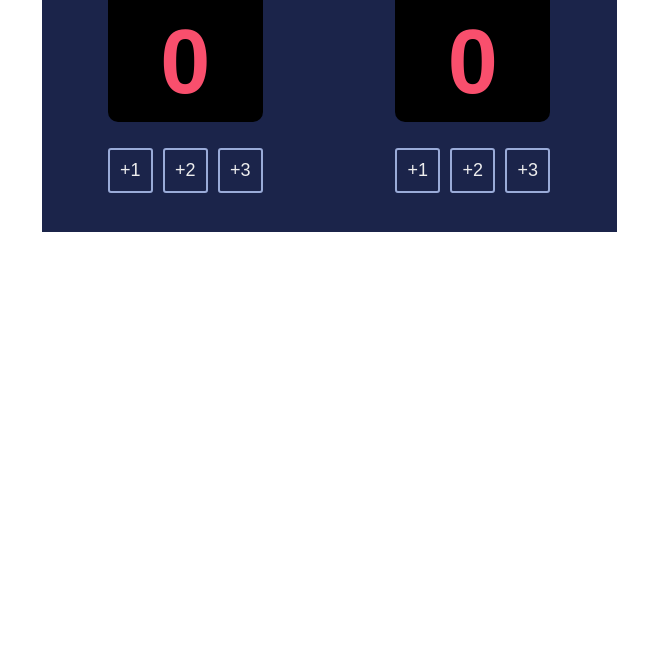
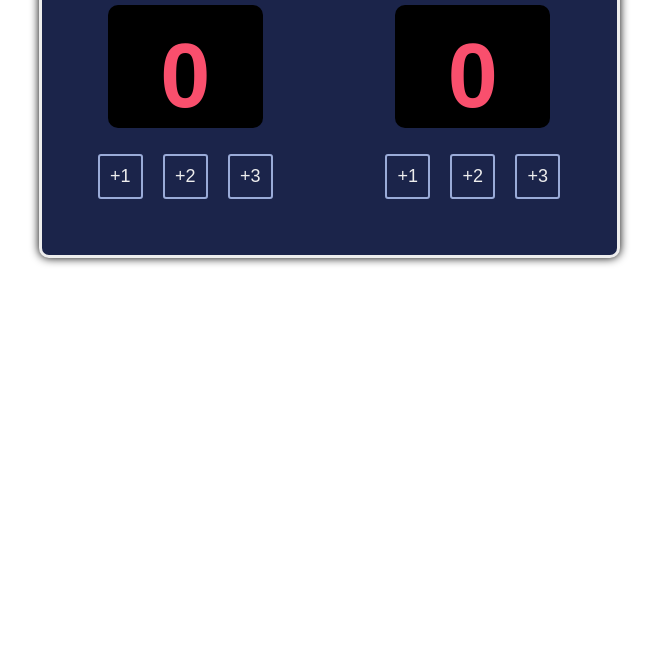
Before and after one commit to Enriquepk/Scrimba-Mini-Projects, a plain HTML site: page Basketball-Counter/basketball.html in a window 1280 px wide. Shown: the part 153-800 px from the top of the page, without its empty margins (311-969 px from the left). Drawn offline with Linux system fonts and the light colour scheme; a web font is replaced by a local one.

Commit message:
javascript & centering with css

```diff
--- a/Basketball-Counter/basketball.css
+++ b/Basketball-Counter/basketball.css
@@ -1,7 +1,7 @@
 @import url('https://fonts.cdnfonts.com/css/cursed-timer-ulil');
 
 body {
-    margin: 0;
+    margin: 20px 0;
     display: flex;
     justify-content: center;
     font-family: Verdana, Geneva, Tahoma, sans-serif;
@@ -14,6 +14,9 @@ body {
     width: 575px;
     height: 385px;
     background-color: #1B244A;
+    border: 3px solid #EEEEEE;
+    border-radius: 10px;
+    box-shadow: 0 0 10px black;
 }
 
 .teams {
@@ -22,6 +25,12 @@ body {
 }
 
 #home-site {
+    display: flex;
+    flex-direction: column;
+    align-items: center;
+}
+
+#guest-site {
     display: flex;
     flex-direction: column;
     align-items: center;
@@ -42,22 +51,27 @@ body {
     border-radius: 10px;
 }
 
-#add-num {
-    display: flex;
-    gap: 10px;
-    margin-top: 26px;
-}
 
 .border-num {
     border: 2px solid #9AABD8;
     border-radius: 3px;
     width: 45px;
     height: 45px;
-    display: flex;
-    justify-content: center;
-    align-items: center;
     background-color: #1B244A;
     font-family: 'Cursed Timer ULiL', sans-serif;
     color: #EEEEEE;
     font-size: 18px;
+    display: flex;
+    justify-content: center;
+    align-items: center;
+    margin-right: 10px;
+    margin-left: 10px;
 }
+
+.border-con {
+    margin-top: 26px;
+    display: flex;
+    justify-content: center;
+    margin-bottom: 69px;
+
+}
--- a/Basketball-Counter/basketball.html
+++ b/Basketball-Counter/basketball.html
@@ -11,20 +11,20 @@
     <div class="container">
       <div id="home-site">
         <h3 class="teams">HOME</h3>
-        <h4 class="score">0</h4>
-        <div id="add-num">
-            <button class="border-num">+1</button>
-            <button class="border-num">+2</button>
-            <button class="border-num">+3</button>
+        <h4 class="score" id="count-el-home">0</h4>
+        <div class="border-con">
+            <button class="border-num" id="increment1-btn" onclick="increment1home()">+1</button>
+            <button class="border-num" id="increment2-btn" onclick="increment2home()">+2</button>
+            <button class="border-num" id="increment3-btn" onclick="increment3home()">+3</button>
         </div>
       </div>
       <div id="guest-site">
         <h3 class="teams">GUEST</h3>
-        <h4 class="score">0</h4>
-        <div id="add-num">
-            <button class="border-num">+1</button>
-            <button class="border-num">+2</button>
-            <button class="border-num">+3</button>
+        <h4 class="score" id="count-el-guest">0</h4>
+        <div class="border-con">
+            <button class="border-num" id="increment1-btn" onclick="increment1guest()">+1</button>
+            <button class="border-num" id="increment2-btn" onclick="increment2guest()">+2</button>
+            <button class="border-num" id="increment3-btn" onclick="increment3guest()">+3</button>
         </div>
       </div>
     </div>
--- a/Basketball-Counter/basketball.js
+++ b/Basketball-Counter/basketball.js
@@ -0,0 +1,34 @@
+let countHome = 0
+let countGuest = 0
+let countElHome = document.getElementById("count-el-home")
+let countElGuest = document.getElementById("count-el-guest")
+
+function increment1home() {
+    countHome += + 1
+    countElHome.textContent = countHome
+}
+
+function increment2home() {
+    countHome += + 2
+    countElHome.textContent = countHome
+}
+
+function increment3home() {
+    countHome += + 3
+    countElHome.textContent = countHome
+}
+
+function increment1guest() {
+    countGuest += + 1
+    countElGuest.textContent = countGuest
+}
+
+function increment2guest() {
+    countGuest += + 2
+    countElGuest.textContent = countGuest
+}
+
+function increment3guest() {
+    countGuest += + 3
+    countElGuest.textContent = countGuest
+}
```
